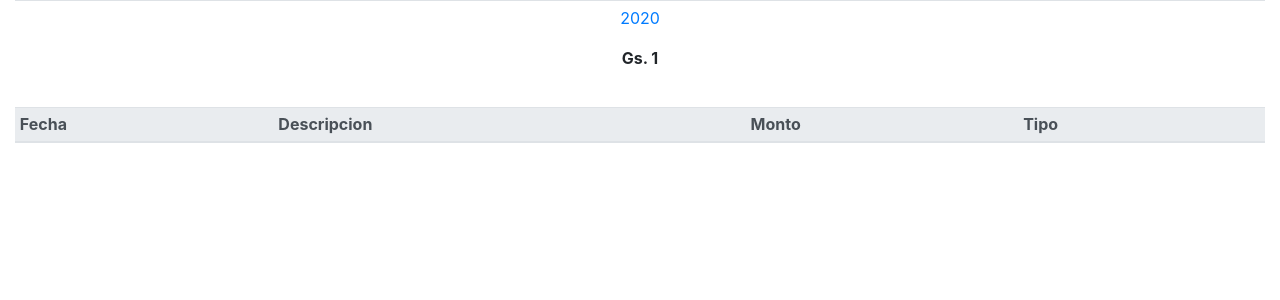
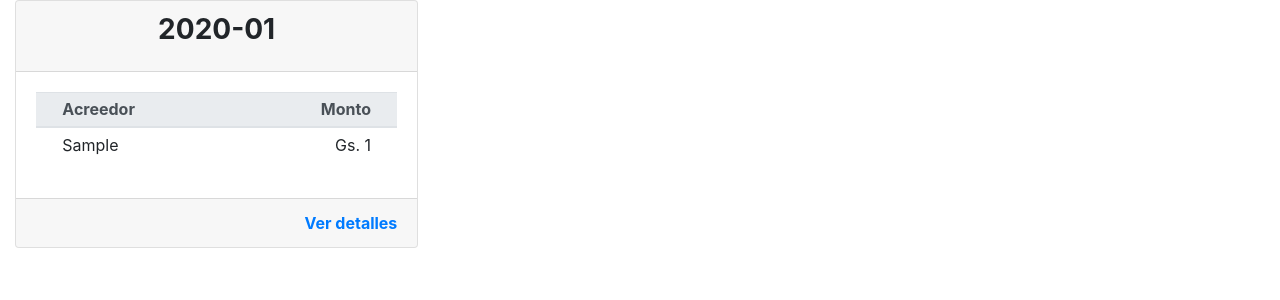
Before and after one commit to ozkrpy/py-bitacora, a Flask app: page /historial_operacion/1/1 in a window 1280 px wide. Shown: the part 88-388 px from the top of the page. Run offline with Flask 2, Linux system fonts and the light colour scheme; tables that the repository leaves empty hold one stand-in row (values such as "Sample post"); lists and menus that the app fills with data are empty; parts of the project's set-up code (start-up, migrations or seed data) failed here and were passed over; some libraries are stand-ins or nearby versions.

Commit message:
view corrections and upgrades

```diff
--- a/routes.py
+++ b/routes.py
@@ -4,7 +4,7 @@
 from formularios import FormularioGastos, FormularioMovimientos, FormularioCombustible, FormularioParametricos
 from models import AgrupadorGastos, GastosFijos, db as dbmodel, Cargas, Movimientos, TiposMovimiento
 from datetime import date, datetime, timedelta
-from utilitarios import balance_cuenta, referencias_vehiculo, balance_cuenta_puntual, precarga_deudas, deuda_total, saldos_grupo
+from utilitarios import balance_cuenta, referencias_vehiculo, balance_cuenta_puntual, precarga_deudas, deuda_total, saldo_grupo
 from parametros import SALARIO_NETO
 
 @app.route('/')
@@ -13,11 +13,11 @@
     form = FormularioCombustible()
     cargas = Cargas.query.all()
     anno = datetime.now().strftime("%Y")
-    fechas_referencia = {'mes_anterior':datetime.now() - timedelta(days=29), 'fecha_actual':datetime.now(),  'mes_siguiente':datetime.now() + timedelta(days=29)}
+    fechas_referencia = {'mes_anterior':datetime.now() - timedelta(days=30), 'fecha_actual':datetime.now(),  'mes_siguiente':datetime.now() + timedelta(days=31)}
     referencias_principales = referencias_vehiculo(cargas)
     balance_movimientos, balance_mensual = balance_cuenta()
     gastos = dbmodel.session.query(AgrupadorGastos.agrupador.label('acreedor'), func.sum(GastosFijos.monto).label('total')).join(AgrupadorGastos).group_by(AgrupadorGastos.agrupador).filter(func.strftime("%Y-%m", GastosFijos.fecha_pagar)==fechas_referencia['fecha_actual'].strftime('%Y-%m')).all()
-    total_gasto = saldos_grupo(gastos)
+    total_gasto = saldo_grupo(gastos)
     return render_template('home.html',  form=form, **referencias_principales, movimientos=balance_mensual, anno=anno, fechas_referencia=fechas_referencia, balance_movimientos=balance_movimientos, gastos=gastos, total_gasto=total_gasto) #usar ** permite que se manipule la variable directamente en el DOM
 
 @app.route('/recargas', methods=['GET', 'POST'])
@@ -160,7 +160,10 @@
     movimientos_mes_especifico = dbmodel.session.query(func.strftime("%Y-%m", Movimientos.fecha_operacion).label('fecha'), func.sum(Movimientos.monto_operacion).label('total')).group_by(func.strftime("%Y-%m", Movimientos.fecha_operacion)).filter(func.strftime("%Y", Movimientos.fecha_operacion)==anno).all() #datetime.now().strftime("%Y")
     movimientos_mes_detalle = dbmodel.session.query(Movimientos).filter(func.strftime("%Y-%m", Movimientos.fecha_operacion)==anno_mes).all()
 
-    return render_template('historial_operaciones.html', anno=anno, movimientos_anno=movimientos_anno, movimientos_anno_especifico=movimientos_anno_especifico, movimientos_mes_especifico=movimientos_mes_especifico, movimientos_mes_detalle=movimientos_mes_detalle)
+    operaciones = dbmodel.session.query(func.strftime("%Y-%m", Movimientos.fecha_operacion).label('fecha'), TiposMovimiento.tipo.label('acreedor'), func.sum(Movimientos.monto_operacion).label('total')).join(TiposMovimiento).group_by(func.strftime("%Y-%m", Movimientos.fecha_operacion), TiposMovimiento.tipo).all()
+    print(operaciones)
+
+    return render_template('historial_operaciones.html', gastos=operaciones, anno=anno, movimientos_anno=movimientos_anno, movimientos_anno_especifico=movimientos_anno_especifico, movimientos_mes_especifico=movimientos_mes_especifico, movimientos_mes_detalle=movimientos_mes_detalle)
 
 @app.route('/parametrico', methods=['GET', 'POST'])
 def parametrico():
@@ -236,6 +239,8 @@
 def nuevo_gasto():
     form = FormularioGastos()
     if form.validate_on_submit():
+        mes = form.fecha_pagar.data.strftime('%Y-%m')
+        # if not mes: mes = datetime.now().strftime("%Y-%m")
         carga = GastosFijos(date=datetime.utcnow(),
                         fecha_pagar=form.fecha_pagar.data,
                         descripcion=form.descripcion.data,
@@ -246,7 +251,7 @@
         db.session.add(carga)
         db.session.commit()
         flash('Nueva operacion agregada con exito.') #esta bueno
-        return redirect(url_for('index'))
+        return redirect(url_for('historico_gastos_detalle', periodo=mes))
     return render_template('nuevo_gasto.html', form=form)
 
 @app.route('/historico_gastos_detalle/<string:periodo>', methods=['GET', 'POST'])
@@ -275,7 +280,6 @@
             db.session.commit()
             flash('Se modifico el gasto con exito.')
             return redirect(url_for('historico_gastos_detalle', periodo=mes))
-
         form.fecha_pagar.data = gasto.fecha_pagar
         form.descripcion.data = gasto.descripcion
         form.monto.data = gasto.monto
--- a/templates/historial_operaciones.html
+++ b/templates/historial_operaciones.html
@@ -1,89 +1,44 @@
 {% extends "base.html" %}
 
 {% block main %}
-    <!-- <div class="card-deck"> -->
-<!-- <div class="card">
+<div class="card-columns">
+    {% for fecha, detalle_gasto in gastos | groupby('fecha') %}
+    <div class="card card-responsive">
         <div class="card-header">
-        <h3 class="card-title text-center"><strong>HISTORIAL ANUAL</strong></h3>
-    </div>
-    <div class="card-body"> -->
-        <table class="table table-sm text-center">
-            {% for movimiento in movimientos_anno %}
-            <!-- <tr> -->
-                <td>
-                    <p class="card-text"><a href="{{ url_for('historial_operacion', anno=movimiento.anno, anno_mes=movimiento.anno+'-'+'01') }}" class="card-link">{{ movimiento.anno }}</a></p>
-                    <p class="card-text"><strong>{{ "Gs. {:,.0f}".format(movimiento.total).replace(",", ".") }}</strong></p>
-                </td>
-            <!-- </tr> -->
-            {% endfor %}
-        </table>
-
-    <!-- </div> -->
-    <!-- <div class="card-footer text-muted text-center">
-        <a href="#" onclick="goBack()" class="btn btn-primary">Volver</a>
-    </div>       -->
-<!-- </div>
-<br>
-<div class="card">
-    <div class="card-header">
-        <h3><strong>HISTORIAL MENSUAL</strong></h3>
+            <h3 class="card-title text-center"><strong>{{ fecha }}</strong></h3>
         </div>
         <div class="card-body">
-        <div class="card-title">
-            <h4 class="card-text text-center"><strong>{{ anno }}</strong></h4>
-        </div>
-        <div> -->
             <table class="table table-sm">
-                {% for movimiento in movimientos_anno_especifico %}
-                <td>
-                    <p class="card-text">{{ movimiento.fecha }}</p>
-                    <p class="card-text"><strong>{{ "Gs. {:,.0f}".format(movimiento.total).replace(",", ".") }}</strong></p>
-                    <p class="card-text"><a href="{{ url_for('historial_operacion', anno=anno, anno_mes=movimiento.fecha) }}">Detalles</a></p>
-                </td>
-                <!-- <tr>
-                    <td>{{ movimiento.fecha }}</td>
-                    <td><strong>{{ "Gs. {:,.0f}".format(movimiento.total).replace(",", ".") }}</strong></td>
-                    <td class="align-self-end"><a href="{{ url_for('historial_operacion', anno=anno, anno_mes=movimiento.fecha) }}"><i class="fa fa-file-text-o"></i></a></td>
-                </tr> -->
-                {% endfor %}
-            </table>
-        <!-- </div>
-    </div>
-</div> -->
-    <!-- </div> -->
-<!-- <div class="card">
-    <div class="card-header">
-        <h3 class="card-title text-center"><strong>DETALLES</strong></h3>
-    </div>
-    <div class="card-body"> -->
-        <table class="table table-striped  table-sm">
                 <thead class="thead-light">
-                <tr>
-                <th>Fecha</th>
-                <th>Descripcion</th>
-                <th>Monto</th>
-                <th>Tipo</th>
                     <th></th>
-                </tr>
+                    <th>Acreedor</th>
+                    <th class="card-text text-right">Monto</th>
+                    <th></th>
                 </thead>
                 <tbody>
-                {% for operacion in movimientos_mes_detalle %}
+                    {% for gasto in detalle_gasto %}
                     <tr>
-                    <td>{{ operacion.fecha_operacion }}</td>
-                    <td>{{ operacion.descripcion }}</td>
-                    <td>{{ "{:,.0f}".format(operacion.monto_operacion).replace(",", ".") }}</td>
-                    <td>{{ operacion.tipo_movimiento.tipo }}</td>
-                    <td class="align-self-end">
-                        <a href="{{ url_for('modificar_operacion', operacion_id=operacion.id) }}"><i class="fa fa-pencil-square-o"></i></a>
-                        <a href="{{ url_for('borrar_operacion', operacion_id=operacion.id) }}" style="color:red"><i class="fa fa-trash-o"></i></a>
-                    </td>
+                        <td></td>
+                        <td>{{gasto.acreedor}}</td>
+                        <td class="card-text text-right">{{ "Gs. {:,.0f}".format(gasto.total).replace(",", ".") }}</td>
+                        <td></td>
                     </tr>
                     {% endfor %}
                 </tbody>
+                <tfoot>
+                    <!-- <tr>
+                        <td></td>
+                        <td class="card-text text-right"><strong>Total</strong></td>
+                        <td class="card-text text-right"><strong>{{ "Gs. {:,.0f}".format(0).replace(",", ".") }}</strong></td>
+                        <td></td>
+                    </tr> -->
+                </tfoot>
             </table>
-    <!-- </div>
-    <div class="card-footer text-muted text-center">
-        <a href="#" onclick="goBack()" class="btn btn-primary">Volver</a>
         </div>
-</div> -->
+        <div class="card-footer text-muted text-right">
+            <a href="{{ url_for('historico_gastos_detalle', periodo=fecha) }}" class="card-link"><strong>Ver detalles</strong></a>
+        </div>
+    </div>
+    {% endfor %}
+</div>
 {% endblock %}
```
Also changed, not shown: templates/historico_gastos.html (+5 -5 lines), utilitarios.py (+11 -11 lines). Lines whose indentation alone changed are shown as unchanged.
